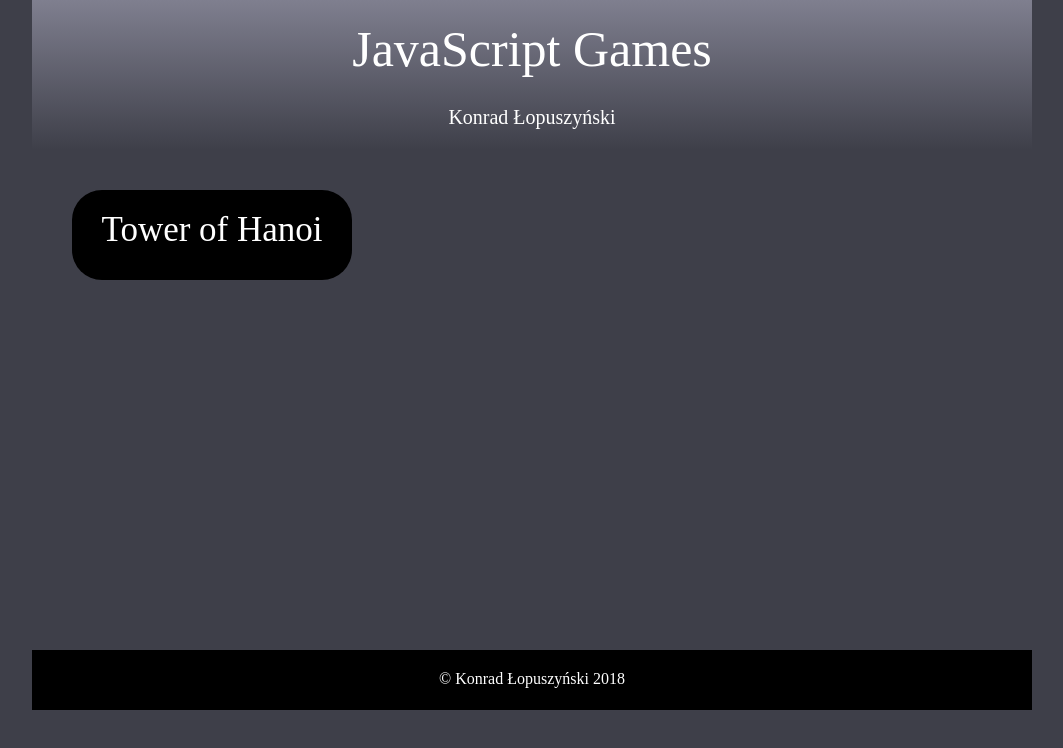
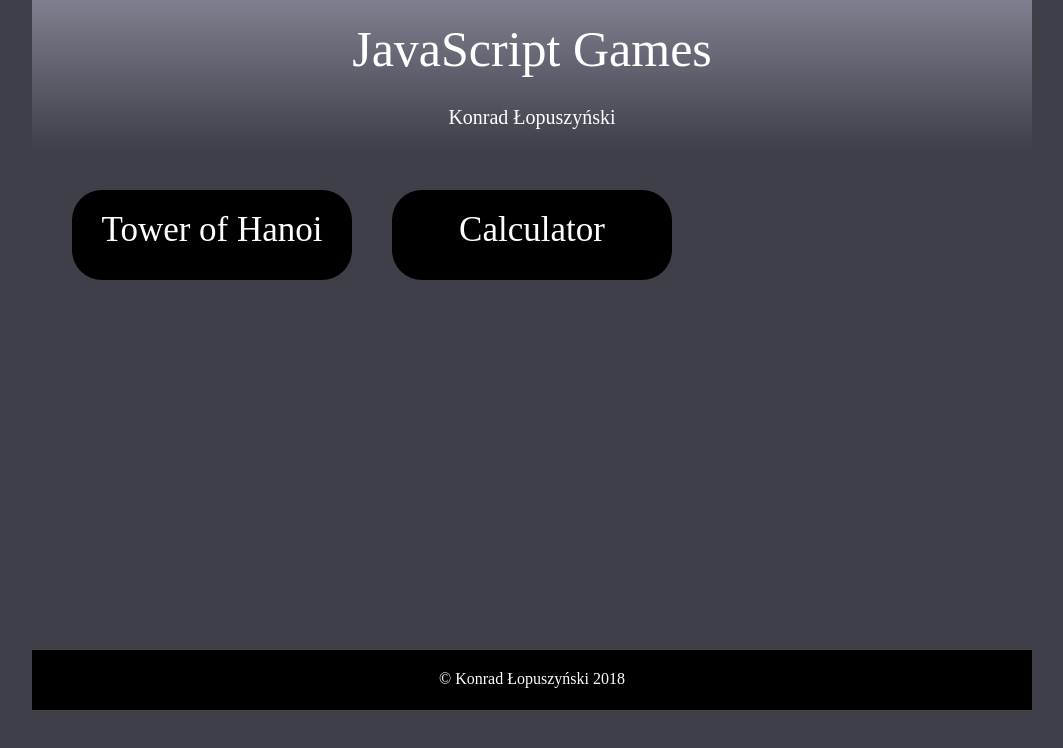
Before and after one commit to LaurensHammond/JSGame, a plain HTML site: page index.html in a window 1280 px wide. Shown: the whole page, without its empty margins (108-1171 px from the left). Drawn offline with Linux system fonts and the light colour scheme.

Commit message:
create and link calculator.html page

```diff
--- a/index.html
+++ b/index.html
@@ -19,6 +19,7 @@
 	</div>
 	<div id="content">
 	<a href="hanoi.html"><div class="gameChoice">Tower of Hanoi</div></a>
+	<a href="calculator.html"><div class="gameChoice">Calculator</div></a>
 	</div>
 	<div id="footer"> &copy; Konrad Łopuszyński 2018</div>
 </div>
```
